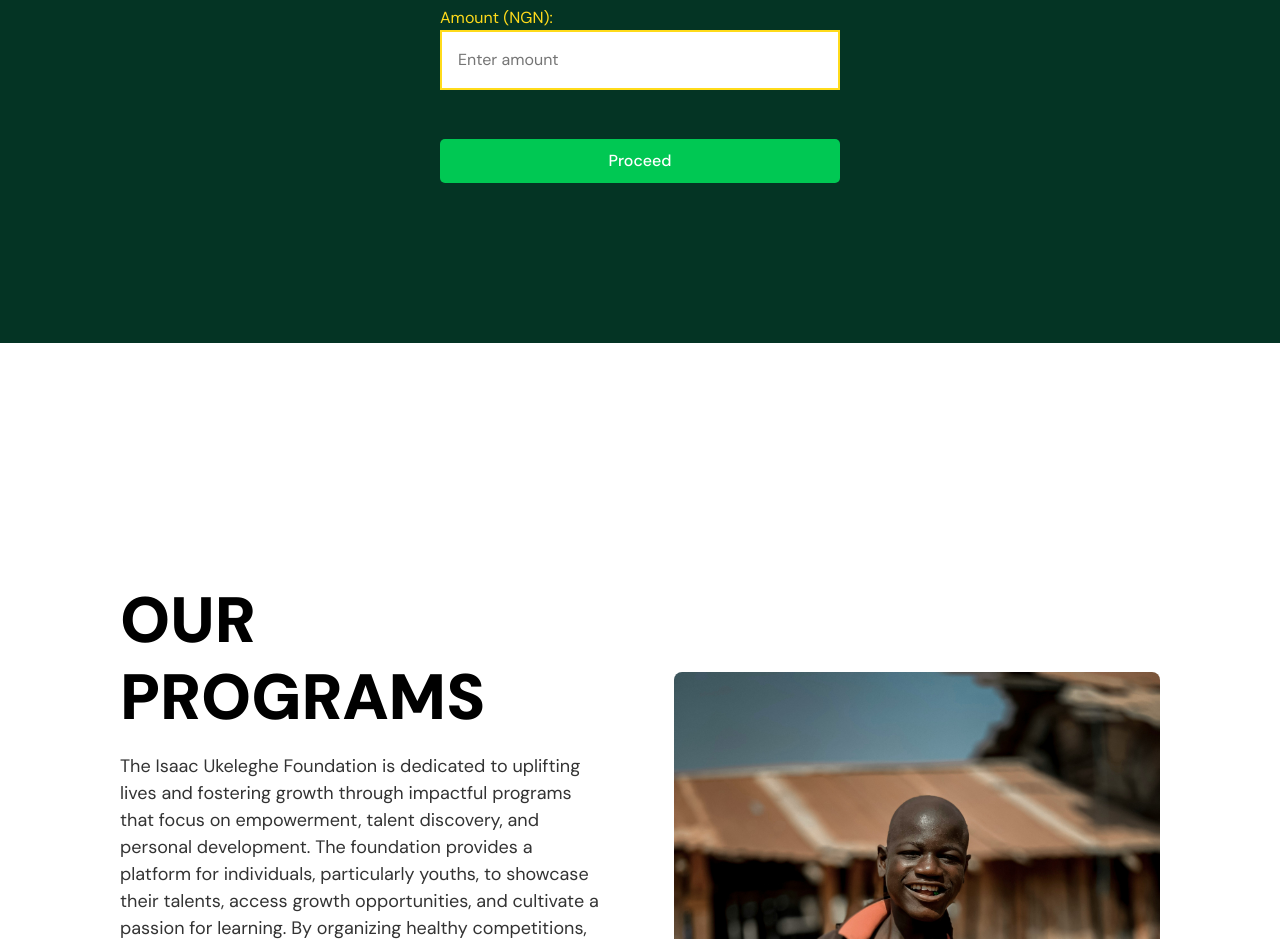
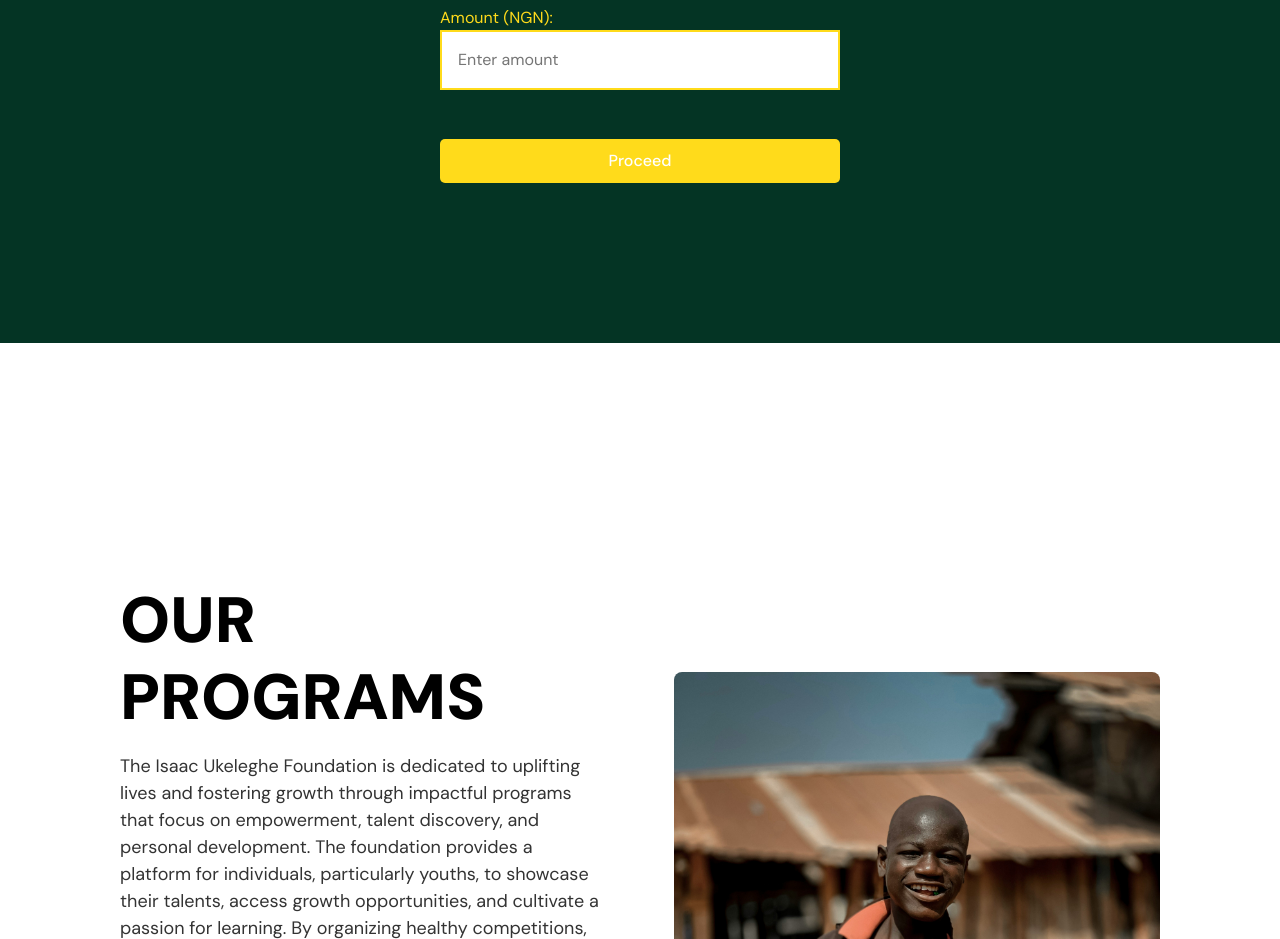
Before and after one commit to Ibeneme/IUF, a React (Vite) app: page / in a window 1280 px wide. Shown: the part 3040-3979 px from the top of the page. Built offline with nearby package versions, Linux system fonts and the light colour scheme; a web font is replaced by a local one.

Commit message:
first commit

```diff
--- a/src/pages/Payments/PaystackComponent.tsx
+++ b/src/pages/Payments/PaystackComponent.tsx
@@ -130,7 +130,7 @@ const PaystackComponent: React.FC = () => {
               type="button"
               onClick={handleProceed}
               style={{
-                backgroundColor: "#00C853",
+                backgroundColor: "#FFDB1B",
                 color: "#fff",
                 border: "none",
                 padding: "10px 15px",
```
Also changed, not shown: 1 other file (tests, documents, lock files or other folders).
